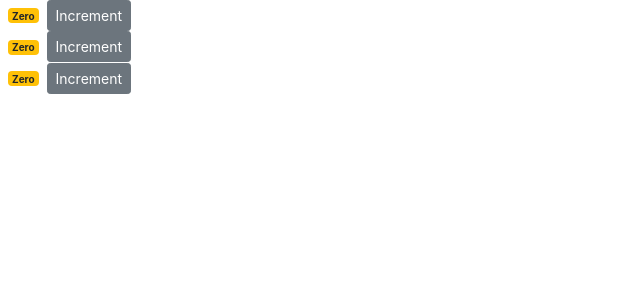
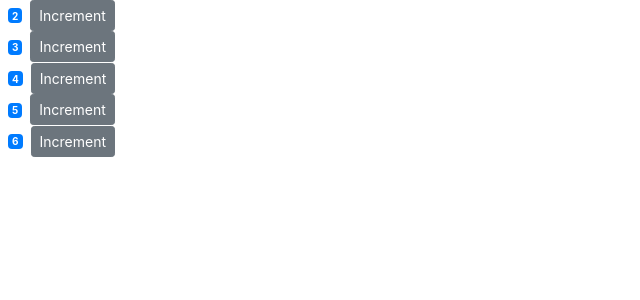
Before and after one commit to afolabiopakunle/react-counter-app, a React (Create React App) app: page / in a window 1280 px wide. Shown: the top 300 px of the page, without its empty margins (0-640 px from the left). Built offline with nearby package versions, Linux system fonts and the light colour scheme.

Commit message:
child to parent comms

```diff
--- a/src/components/counter.jsx
+++ b/src/components/counter.jsx
@@ -3,7 +3,7 @@
 class Counter extends Component {
 
   state = {
-    count: 0,
+    count: this.props.value,
   }
 
   styles = {
@@ -12,6 +12,7 @@
   }
 
   render() {
+    console.log(this.props)
 
     return (
     <div>
--- a/src/components/counters/counters.jsx
+++ b/src/components/counters/counters.jsx
@@ -2,13 +2,23 @@
 
 import Counter from '../counter';
 
+
+
 class Counters extends Component {
+  state = {
+    counters: [
+      {id: 1, value: 2},
+      {id: 2, value: 3},
+      {id: 3, value: 4},
+      {id: 4, value: 5},
+      {id: 5, value: 6},
+    ]
+  }
   render() {
+
     return (
     <div>
-      <Counter />
-      <Counter />
-      <Counter />
+      {this.state.counters.map(counter => <Counter key={counter.id} value={counter.value}/>)}
     </div>)
   }
 }
```
